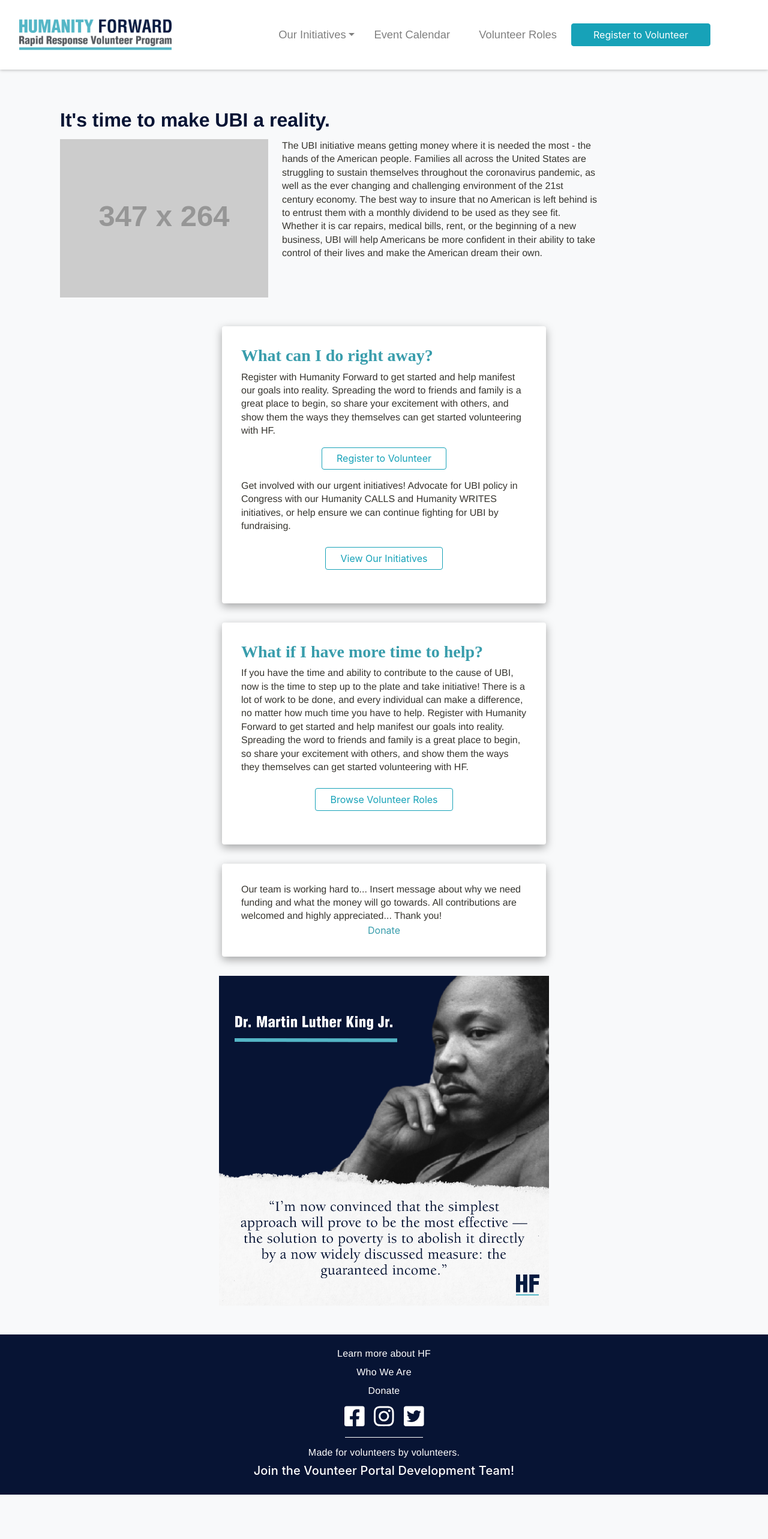
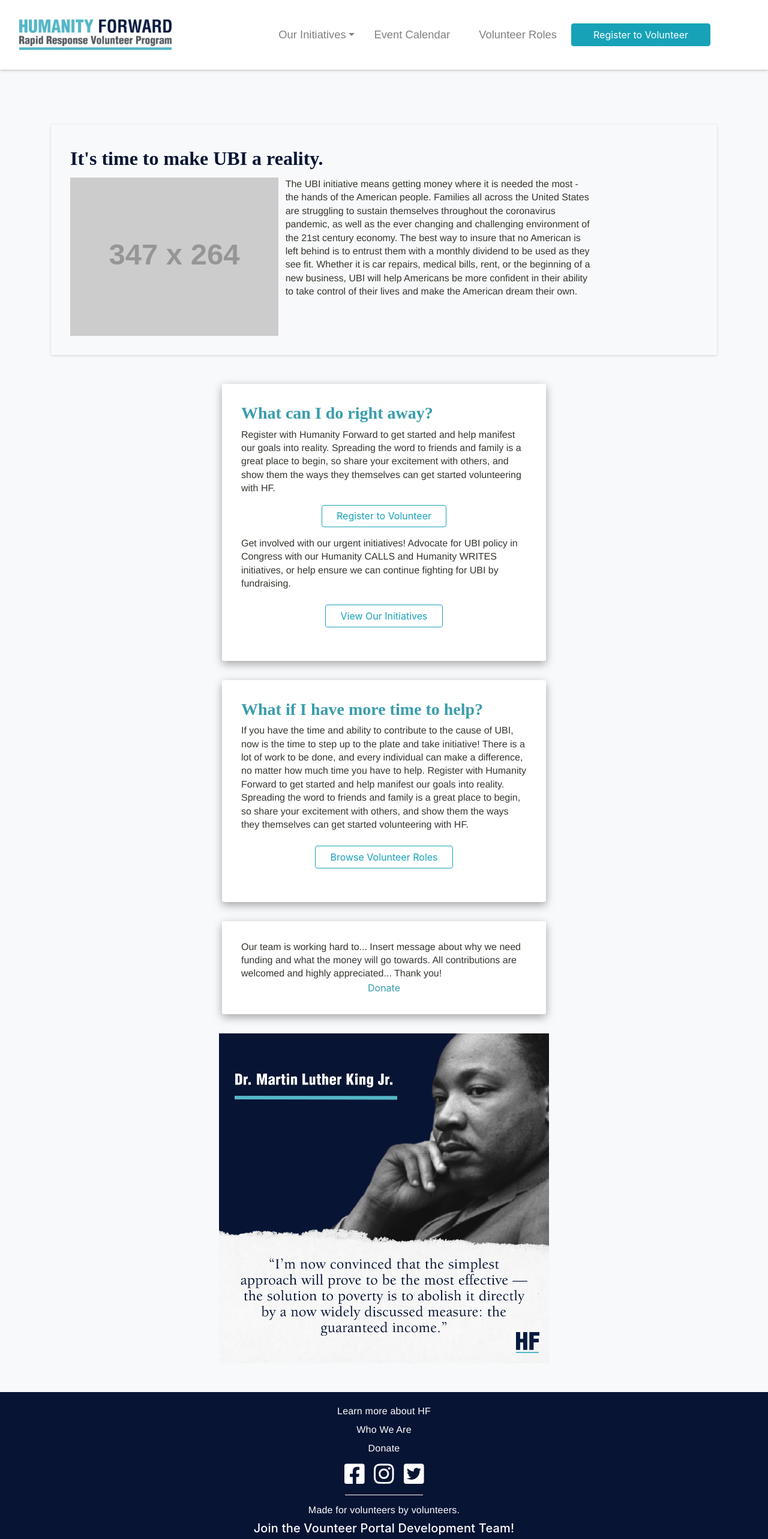
Before and after one commit to HF-RapidResponse/volunteer-portal, a React (Create React App) app in the folder client/: page / in a window 1280 px wide. Shown: the top 2566 px of the page at 60% size. Before the commit the page ends 2492 px from the top, so only its background shows below. Built offline with nearby package versions, Linux system fonts and the light colour scheme.

Commit message:
I lied. Think I'm done with landing page now.

```diff
--- a/client/src/components/Footer.js
+++ b/client/src/components/Footer.js
@@ -14,9 +14,9 @@ function Footer() {
     <footer id="main-footer" className="text-center">
       <Container>
         <p className="btn-text">
-          <Link to="/about" className="btn-text">
+          <a href="https://movehumanityforward.com/" className="btn-text">
             Learn more about HF
-          </Link>
+          </a>
         </p>
         <p className="btn-text">
           <Link to="/about" className="btn-text">
@@ -50,7 +50,14 @@ function Footer() {
         </Container>
         <hr className="footer-hr" />
         <p className="btn-text">Made for volunteers by volunteers.</p>
-        <h5 className="btn-text">Join the Vounteer Portal Development Team!</h5>
+        <h5 className="btn-text">
+          <a
+            href="https://on.movehumanityforward.com/volunteer_hf"
+            className="btn-text"
+          >
+            Join the Vounteer Portal Development Team!
+          </a>
+        </h5>
       </Container>
     </footer>
   );
--- a/client/src/components/Home.js
+++ b/client/src/components/Home.js
@@ -11,7 +11,7 @@ function Home() {
   document.title = 'HF Volunteer Portal';
   return (
     <>
-      <Container>
+      <Container className="top-light-shadow">
         <h1 className="header-2 center-when-small">
           It's time to make UBI a reality.
         </h1>
--- a/client/src/styles/base.scss
+++ b/client/src/styles/base.scss
@@ -100,6 +100,24 @@ p {
   color: #37352f;
 }
 
+.header-2 {
+  color: $hfDarkBlue;
+  font-family: 'Helvetica STD';
+  font-weight: 900;
+}
+
+.header-3 {
+  font-family: Museo;
+  font-weight: 900;
+  color: $btnCyan;
+}
+
+.top-light-shadow {
+  margin: 2rem auto;
+  padding: 2rem;
+  box-shadow: rgba(0, 0, 0, 0.16) 0px 1px 4px;
+}
+
 .shadow-card {
   // display: flex;
   // flex-direction: column;
--- a/client/src/styles/home.scss
+++ b/client/src/styles/home.scss
@@ -8,22 +8,10 @@ section {
   margin: 0.25rem auto;
 }
 
-.header-2 {
-  color: $hfDarkBlue;
-  font-family: 'HelveticaNeue-Light', 'Helvetica Neue Light', 'Helvetica Neue',
-    Helvetica, Arial, 'Lucida Grande', sans-serif;
-}
-
 .center-when-small {
   @media (max-width: 1199.98px) {
     text-align: center;
   }
-}
-
-.header-3 {
-  font-family: Museo;
-  font-weight: 900;
-  color: $btnCyan;
 }
 
 #top-card-txt {
```
Also changed, not shown: client/.eslintrc.json.
